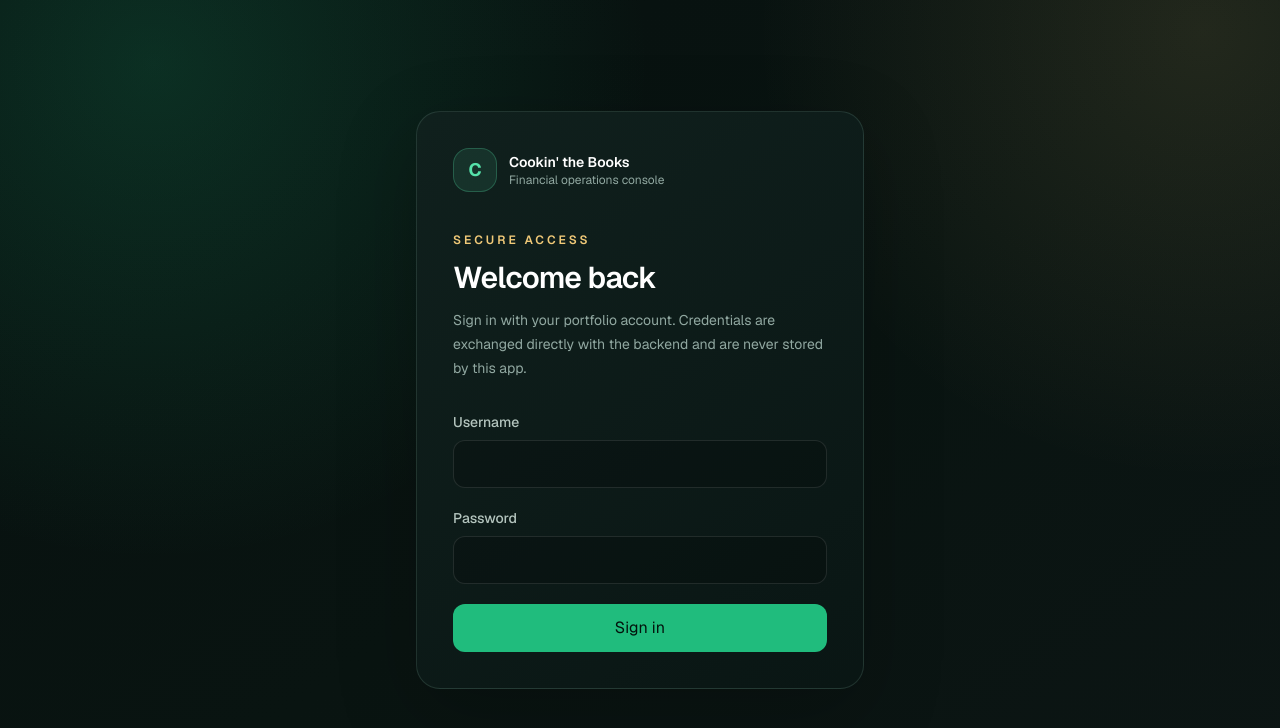
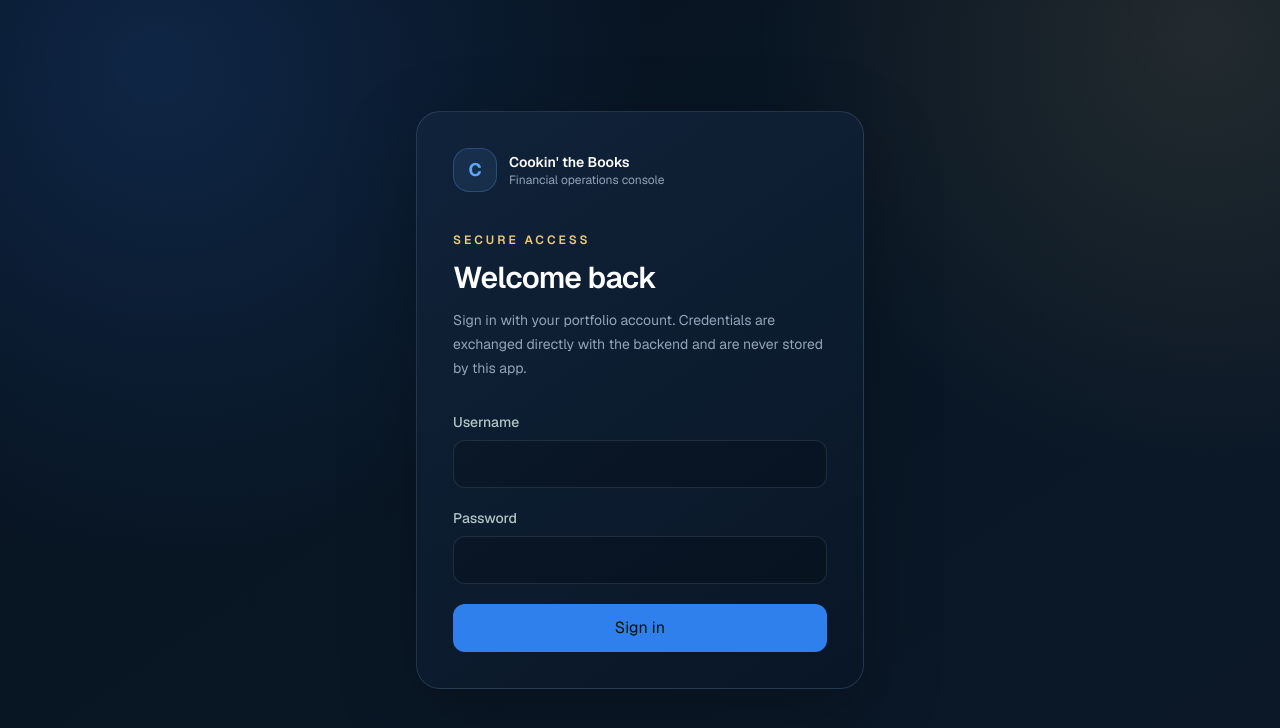
Before and after one commit to bengarlock/cookin_the_books, a Next.js app: page /cookinthebooks/login in a window 1280 px wide. Shown: the top 728 px of the page. Built offline with nearby package versions, Linux system fonts and the light colour scheme.

Commit message:
Preview blue dark theme

```diff
--- a/src/app/globals.css
+++ b/src/app/globals.css
@@ -1,23 +1,23 @@
 @import "tailwindcss";
 
 :root {
-  --background: #07100f;
-  --foreground: #eefbf6;
-  --panel: #0d1917;
-  --panel-soft: #11211e;
-  --line: rgba(189, 255, 226, 0.12);
-  --muted: #91a8a1;
-  --accent: #56e2aa;
-  --accent-strong: #20bc7d;
+  --background: #07111f;
+  --foreground: #eef6ff;
+  --panel: #0d1929;
+  --panel-soft: #11243b;
+  --line: rgba(189, 221, 255, 0.14);
+  --muted: #91a4b8;
+  --accent: #60a5fa;
+  --accent-strong: #2f80ed;
   --gold: #f0c978;
   --snapshot-chart-axis: rgba(255, 255, 255, 0.46);
-  --snapshot-chart-accent: #56e2aa;
-  --snapshot-chart-accent-area: #56e2aa;
-  --snapshot-chart-tooltip-bg: #0b1714;
-  --snapshot-chart-tooltip-border: rgba(86, 226, 170, 0.35);
+  --snapshot-chart-accent: #60a5fa;
+  --snapshot-chart-accent-area: #60a5fa;
+  --snapshot-chart-tooltip-bg: #0b1727;
+  --snapshot-chart-tooltip-border: rgba(96, 165, 250, 0.35);
   --snapshot-chart-tooltip-muted: rgba(255, 255, 255, 0.6);
   --snapshot-chart-tooltip-text: #ffffff;
-  --snapshot-chart-point-fill: #07100f;
+  --snapshot-chart-point-fill: #07111f;
   --snapshot-chart-crosshair: rgba(255, 255, 255, 0.3);
   --snapshot-chart-negative: #fda4af;
   color-scheme: dark;
@@ -101,15 +101,15 @@ input {
 }
 
 ::selection {
-  background: rgba(86, 226, 170, 0.26);
+  background: rgba(96, 165, 250, 0.26);
   color: #ffffff;
 }
 
 .app-backdrop {
   background:
-    radial-gradient(circle at 12% 8%, rgba(32, 188, 125, 0.18), transparent 31rem),
+    radial-gradient(circle at 12% 8%, rgba(47, 128, 237, 0.18), transparent 31rem),
     radial-gradient(circle at 94% 4%, rgba(240, 201, 120, 0.11), transparent 28rem),
-    linear-gradient(145deg, #07100f 0%, #091411 54%, #0c1514 100%);
+    linear-gradient(145deg, #07111f 0%, #091725 54%, #0c1828 100%);
   background-attachment: fixed;
   background-position: center;
   background-repeat: no-repeat;
@@ -118,7 +118,7 @@ input {
 
 .surface {
   border: 1px solid var(--line);
-  background: linear-gradient(145deg, rgba(17, 33, 30, 0.94), rgba(10, 22, 20, 0.94));
+  background: linear-gradient(145deg, rgba(17, 36, 59, 0.94), rgba(10, 22, 38, 0.94));
   box-shadow: 0 24px 80px rgba(0, 0, 0, 0.24);
 }
 
@@ -496,10 +496,10 @@ input {
   grid-column: 2;
 }
 
-.theme-preview-dark { background: #0d1917; }
-.theme-preview-dark i:first-child { background: #07100f; }
-.theme-preview-dark i:nth-child(2) { background: #56e2aa; }
-.theme-preview-dark i:nth-child(3) { margin: 0.35rem; border-radius: 0.25rem; background: #162724; }
+.theme-preview-dark { background: #0d1929; }
+.theme-preview-dark i:first-child { background: #07111f; }
+.theme-preview-dark i:nth-child(2) { background: #60a5fa; }
+.theme-preview-dark i:nth-child(3) { margin: 0.35rem; border-radius: 0.25rem; background: #162b46; }
 .theme-preview-light { background: #f2f5f8; }
 .theme-preview-light i:first-child { background: #ffffff; }
 .theme-preview-light i:nth-child(2) { background: #0868c7; }
--- a/src/components/dashboard-header.tsx
+++ b/src/components/dashboard-header.tsx
@@ -320,7 +320,7 @@ export function DashboardHeader() {
   }
 
   return (
-    <header className="dashboard-header relative h-[9.5rem] shrink-0 border-b border-white/10 bg-[#07100f]/70 px-5 backdrop-blur sm:px-8 lg:px-10">
+    <header className="dashboard-header relative h-[9.5rem] shrink-0 border-b border-white/10 bg-[#07111f]/70 px-5 backdrop-blur sm:px-8 lg:px-10">
       <div className="flex h-full min-w-0 max-w-3xl flex-col justify-center pr-32 sm:pr-36">
         <p className="line-clamp-1 text-xs font-semibold uppercase tracking-[0.24em] text-gold">
           {header.eyebrow}
--- a/src/components/theme-setting.tsx
+++ b/src/components/theme-setting.tsx
@@ -58,7 +58,7 @@ export function ThemeSetting() {
           </span>
           <span>
             <strong>Dark</strong>
-            <small>Deep green and mint</small>
+            <small>Deep blue and sky</small>
           </span>
           <span className="theme-choice-check" aria-hidden="true">✓</span>
         </button>
```
